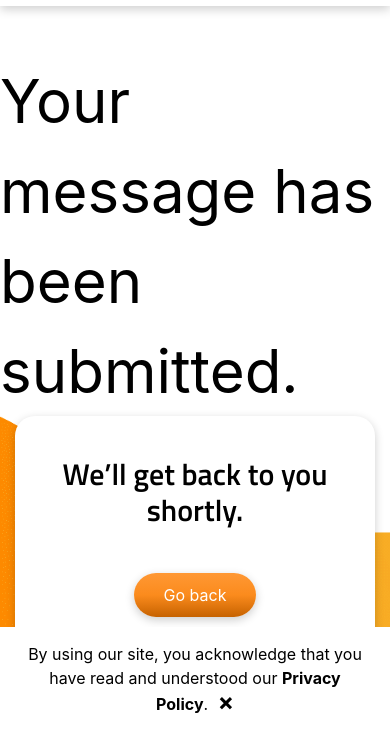
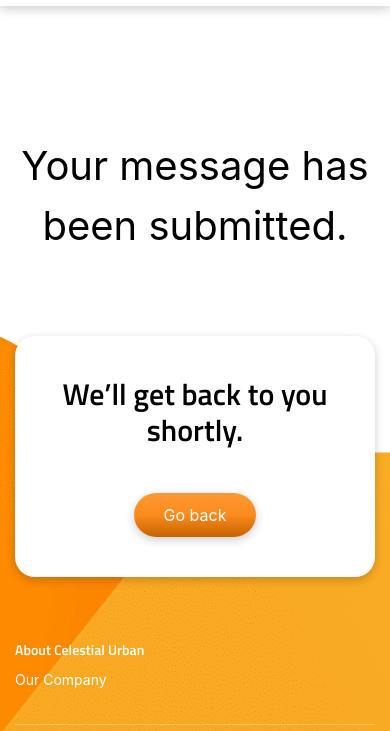
Before and after one commit to tachibananeko/CELESTIAL, a plain HTML site: page submit_succ.html in a window 390 px wide. Shown: the part 113-844 px from the top of the page. Drawn offline with nearby package versions, Linux system fonts and the light colour scheme.

Commit message:
改一些小診

```diff
--- a/assets/app/css/styles.css
+++ b/assets/app/css/styles.css
@@ -3594,8 +3594,15 @@ footer.events {
     min-height: 500px;
     padding-bottom: 220px;
     font-size: 60px;
+    text-align: center;
 }
 
 footer.contact .go-home {
     margin-top: 30px;
 }
+
+@media only screen and (max-width: 991px) {
+    .submitBox_content {
+        font-size: 40px;
+    }
+}
--- a/submit_succ.html
+++ b/submit_succ.html
@@ -121,9 +121,7 @@
                         </div>
                     </div>
                 </nav>
-                <div class="alert alert-danger alert-dismissible fade show cookie-notice text-center"> By using our
-                    site, you acknowledge that you have read and understood our <a href="/privacy-policy">Privacy
-                        Policy</a>. <span data-dismiss="alert" aria-label="Close">&times;</span> </div>
+
                 <div id="sub-menu" class="container">
                     <div class="row">
                         <div class="col-lg-6 text-center text-lg-left my-auto">
@@ -228,7 +226,7 @@
                 </div>
                 <div class="thanks-wrap" style="display: none">
                     <h1>We’ll get back to you shortly.</h1>
-                    <button class="btn btn-primary" onclick="goBack()">Go back</button>
+                    <a class="btn btn-primary" href="index.html">Go back</a>
                 </div>
             </div>
             <div class="row">
```
